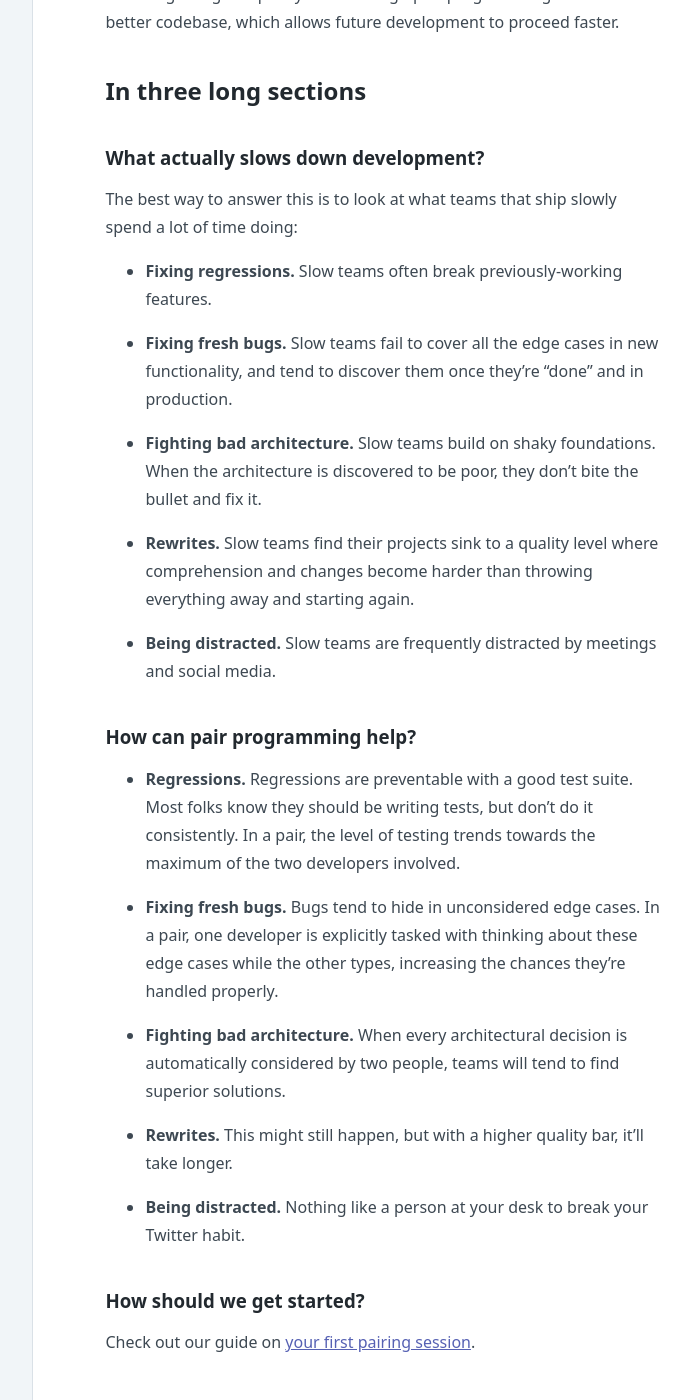
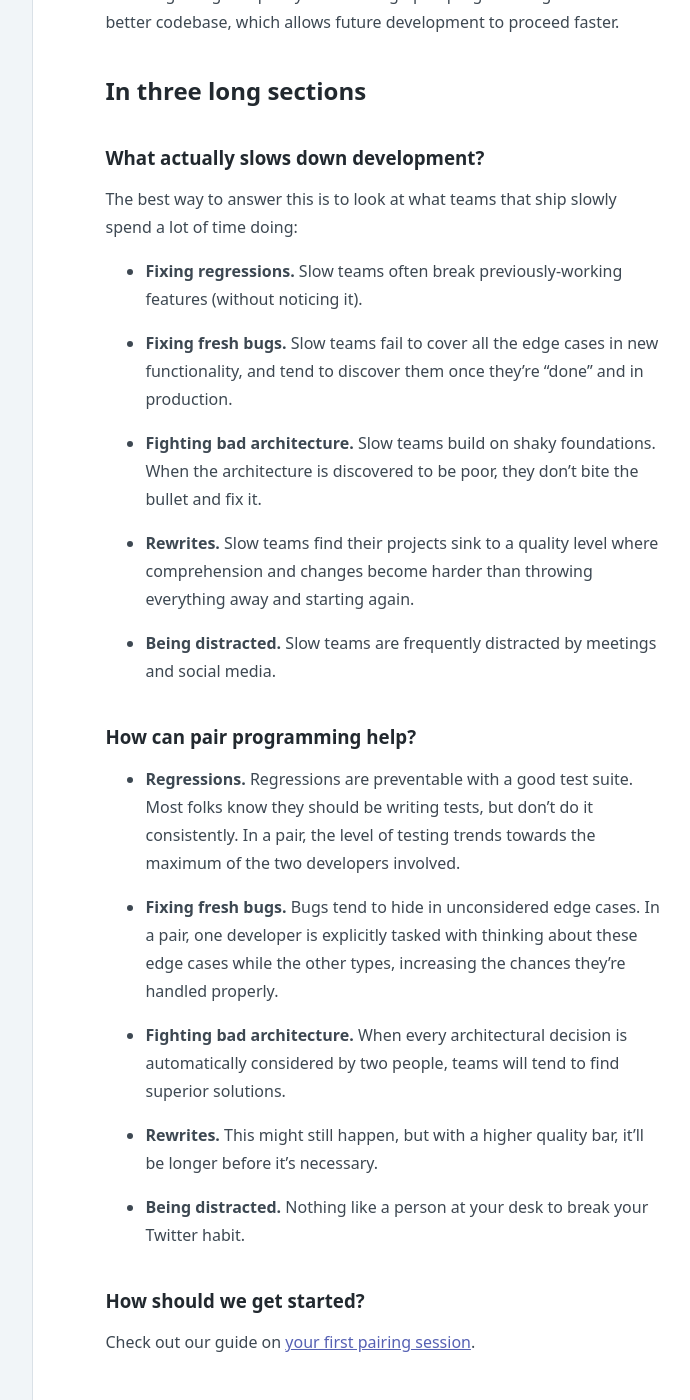
Before and after one commit to tupleapp/pair-programming-guide, a Jekyll site: the page built from _pages/the-case-for-pair-programming.md, in a window 1280 px wide and 1400 px high, scrolled down 789 px. Shown: the whole window, without its empty margins (311-1001 px from the left). Built offline with Jekyll 4.4.1, drawn with Linux system fonts in a browser that asks for light colours.

Commit message:
copy edits

```diff
--- a/_pages/the-case-for-pair-programming.md
+++ b/_pages/the-case-for-pair-programming.md
@@ -33,7 +33,7 @@ Investing in higher-quality code through pair programming leads to a better code
 
 The best way to answer this is to look at what teams that ship slowly spend a lot of time doing:
 
-* **Fixing regressions.** Slow teams often break previously-working features.
+* **Fixing regressions.** Slow teams often break previously-working features (without noticing it).
 
 * **Fixing fresh bugs.** Slow teams fail to cover all the edge cases in new functionality, and tend to discover them once they're "done" and in production.
 
@@ -51,7 +51,7 @@ The best way to answer this is to look at what teams that ship slowly spend a lo
 
 * **Fighting bad architecture.** When every architectural decision is automatically considered by two people, teams will tend to find superior solutions.
 
-* **Rewrites.** This might still happen, but with a higher quality bar, it'll take longer.
+* **Rewrites.** This might still happen, but with a higher quality bar, it'll be longer before it's necessary.
 
 * **Being distracted.** Nothing like a person at your desk to break your Twitter habit.
 
```
